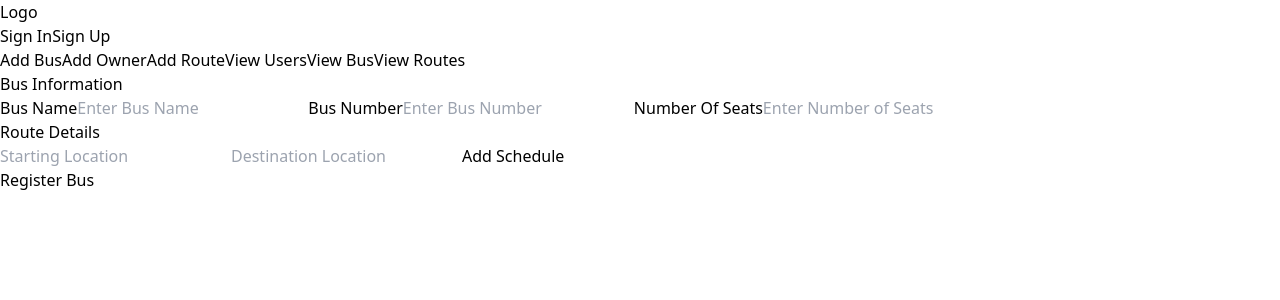
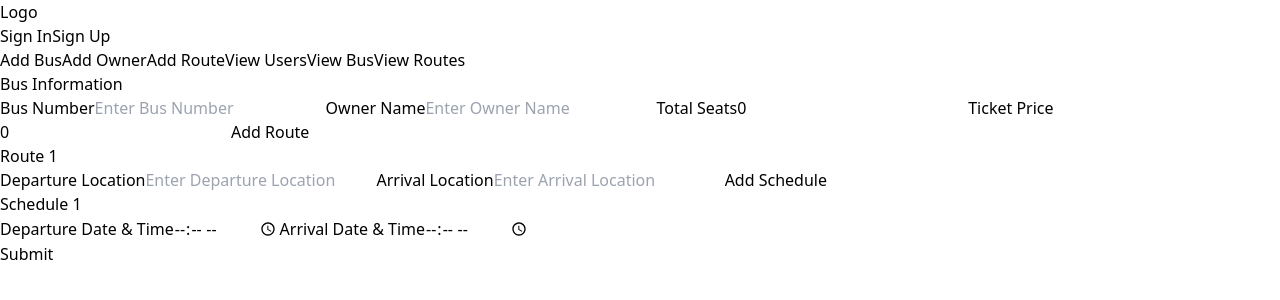
Before and after one commit to Sevindu68/bus-ticket-booking-frontend, a React (Vite) app: page /admin in a window 1280 px wide. Shown: the top 300 px of the page. Built offline with nearby package versions, Linux system fonts and the light colour scheme.

Commit message:
create the busRegistration form component

```diff
--- a/src/components/BusRegisterationForm.jsx
+++ b/src/components/BusRegisterationForm.jsx
@@ -2,101 +2,184 @@ import { useState } from "react";
 
 const BusRegistrationForm = () => {
   const [busDetails, setBusDetails] = useState({
-    busName: "",
     busNumber: "",
-    busType: "Normal",
-    seats: 0,
-    routes: [],
-    schedules: [],
+    ownerName: "",
+    routes: [
+      {
+        departureLocation: "",
+        arrivalLocation: "",
+        schedules: [
+          { departureDateTime: "", arrivalDateTime: "", availableSeats: [], bookedSeats: [] }
+        ],
+      },
+    ],
+    totalSeats: 0,
+    ticketPrice: 0,
   });
 
-  const addSchedule = () => {
+  const addRoute = () => {
     setBusDetails({
       ...busDetails,
+      routes: [
+        ...busDetails.routes,
+        {
+          departureLocation: "",
+          arrivalLocation: "",
           schedules: [
-        ...busDetails.schedules,
-        { departureTime: "", arrivalTime: "", days: [] },
+            { departureDateTime: "", arrivalDateTime: "", availableSeats: [], bookedSeats: [] }
+          ],
+        },
       ],
     });
   };
 
-  const handleChange = (e) => {
+  const addSchedule = (routeIndex) => {
+    const updatedRoutes = [...busDetails.routes];
+    updatedRoutes[routeIndex].schedules.push({
+      departureDateTime: "",
+      arrivalDateTime: "",
+      availableSeats: [],
+      bookedSeats: [],
+    });
+    setBusDetails({ ...busDetails, routes: updatedRoutes });
+  };
+
+  const handleChange = (e, index, type, subIndex) => {
     const { name, value } = e.target;
+
+    if (type === "busDetails") {
       setBusDetails({ ...busDetails, [name]: value });
+    } else if (type === "routes") {
+      const updatedRoutes = [...busDetails.routes];
+      updatedRoutes[index][name] = value;
+      setBusDetails({ ...busDetails, routes: updatedRoutes });
+    } else if (type === "schedules") {
+      const updatedSchedules = [...busDetails.routes[index].schedules];
+      updatedSchedules[subIndex][name] = value;
+      const updatedRoutes = [...busDetails.routes];
+      updatedRoutes[index].schedules = updatedSchedules;
+      setBusDetails({ ...busDetails, routes: updatedRoutes });
+    }
   };
 
   const handleSubmit = (e) => {
     e.preventDefault();
-    // Submit form logic
+    console.log(busDetails);
+
   };
 
   return (
     <form className="grid p-4 border-2 w-fit" onSubmit={handleSubmit}>
       <h2 className="text-center my-4 font-bold text-2xl">Bus Information</h2>
-      <label htmlFor="busName">Bus Name</label>
-      <input
-        type="text"
-        name="busName"
-        placeholder="Enter Bus Name"
-        className="border-2 w-[30rem] py-1 px-2 mb-2"
-        onChange={handleChange}
-      />
-      <label htmlFor="busName">Bus Number</label>
+
+      <label htmlFor="busNumber">Bus Number</label>
       <input
         type="text"
         name="busNumber"
         placeholder="Enter Bus Number"
+        value={busDetails.busNumber}
         className="border-2 w-[30rem] py-1 px-2 mb-2"
-        onChange={handleChange}
+        onChange={(e) => handleChange(e, null, "busDetails")}
       />
-      <label htmlFor="busName">Number Of Seats</label>
+
+      <label htmlFor="ownerName">Owner Name</label>
+      <input
+        type="text"
+        name="ownerName"
+        placeholder="Enter Owner Name"
+        value={busDetails.ownerName}
+        className="border-2 w-[30rem] py-1 px-2 mb-2"
+        onChange={(e) => handleChange(e, null, "busDetails")}
+      />
+
+      <label htmlFor="totalSeats">Total Seats</label>
       <input
         type="number"
-        name="seats"
-        placeholder="Enter Number of Seats"
+        name="totalSeats"
+        placeholder="Enter Total Seats"
+        value={busDetails.totalSeats}
         className="border-2 w-[30rem] py-1 px-2 mb-2"
-        onChange={handleChange}
+        onChange={(e) => handleChange(e, null, "busDetails")}
       />
 
-      <h2>Route Details</h2>
-      <div className="grid">
+      <label htmlFor="ticketPrice">Ticket Price</label>
+      <input
+        type="number"
+        name="ticketPrice"
+        placeholder="Enter Ticket Price"
+        value={busDetails.ticketPrice}
+        className="border-2 w-[30rem] py-1 px-2 mb-2"
+        onChange={(e) => handleChange(e, null, "busDetails")}
+      />
+
+      <button
+        className="py-1 px-2 bg-blue-500 text-white mb-4"
+        type="button"
+        onClick={addRoute}
+      >
+        Add Route
+      </button>
+
+      {busDetails.routes.map((route, routeIndex) => (
+        <div key={routeIndex} className="grid border p-4 mb-4">
+          <h3 className="text-lg font-bold">Route {routeIndex + 1}</h3>
+          <label htmlFor={`departureLocation-${routeIndex}`}>Departure Location</label>
           <input
             type="text"
-          name="startingLocation"
-          placeholder="Starting Location"
+            name="departureLocation"
+            placeholder="Enter Departure Location"
+            value={route.departureLocation}
             className="border-2 w-[30rem] py-1 px-2 mb-2"
-          onChange={handleChange}
+            onChange={(e) => handleChange(e, routeIndex, "routes")}
           />
+          <label htmlFor={`arrivalLocation-${routeIndex}`}>Arrival Location</label>
           <input
             type="text"
-          name="destinationLocation"
-          placeholder="Destination Location"
+            name="arrivalLocation"
+            placeholder="Enter Arrival Location"
+            value={route.arrivalLocation}
             className="border-2 w-[30rem] py-1 px-2 mb-2"
-          onChange={handleChange}
+            onChange={(e) => handleChange(e, routeIndex, "routes")}
           />
-        <button className="py-1 px-2 bg-red-500" type="button" onClick={addSchedule}>
+
+          <button
+            className="py-1 px-2 bg-green-500 text-white"
+            type="button"
+            onClick={() => addSchedule(routeIndex)}
+          >
             Add Schedule
           </button>
-      </div>
 
-      {busDetails.schedules.map((schedule, index) => (
-        <div key={index} className="grid">
-          <label htmlFor="">Departure Time</label>
+          {route.schedules.map((schedule, scheduleIndex) => (
+            <div key={scheduleIndex} className="grid mt-4">
+              <h4 className="text-md font-bold">Schedule {scheduleIndex + 1}</h4>
+              <label htmlFor={`departureDateTime-${routeIndex}-${scheduleIndex}`}>Departure Date & Time</label>
               <input
                 type="time"
+                name="departureDateTime"
+                value={schedule.departureDateTime}
                 className="border-2 w-[30rem] py-1 px-2 mb-2"
-            placeholder="Departure Time"
+                onChange={(e) => handleChange(e, routeIndex, "schedules", scheduleIndex)}
               />
-          <label htmlFor="">Arrival Time</label>
+              <label htmlFor={`arrivalDateTime-${routeIndex}-${scheduleIndex}`}>Arrival Date & Time</label>
               <input
                 type="time"
+                name="arrivalDateTime"
+                value={schedule.arrivalDateTime}
                 className="border-2 w-[30rem] py-1 px-2 mb-2"
-            placeholder="Arrival Time"
+                onChange={(e) => handleChange(e, routeIndex, "schedules", scheduleIndex)}
               />
             </div>
           ))}
+        </div>
+      ))}
 
-      <button className="py-1 px-2 bg-green-600 mt-2" type="submit">Register Bus</button>
+      <button
+        className="py-2 px-4 bg-red-500 text-white mt-4"
+        type="submit"
+      >
+        Submit
+      </button>
     </form>
   );
 };
```
Lines whose indentation alone changed are shown as unchanged.
